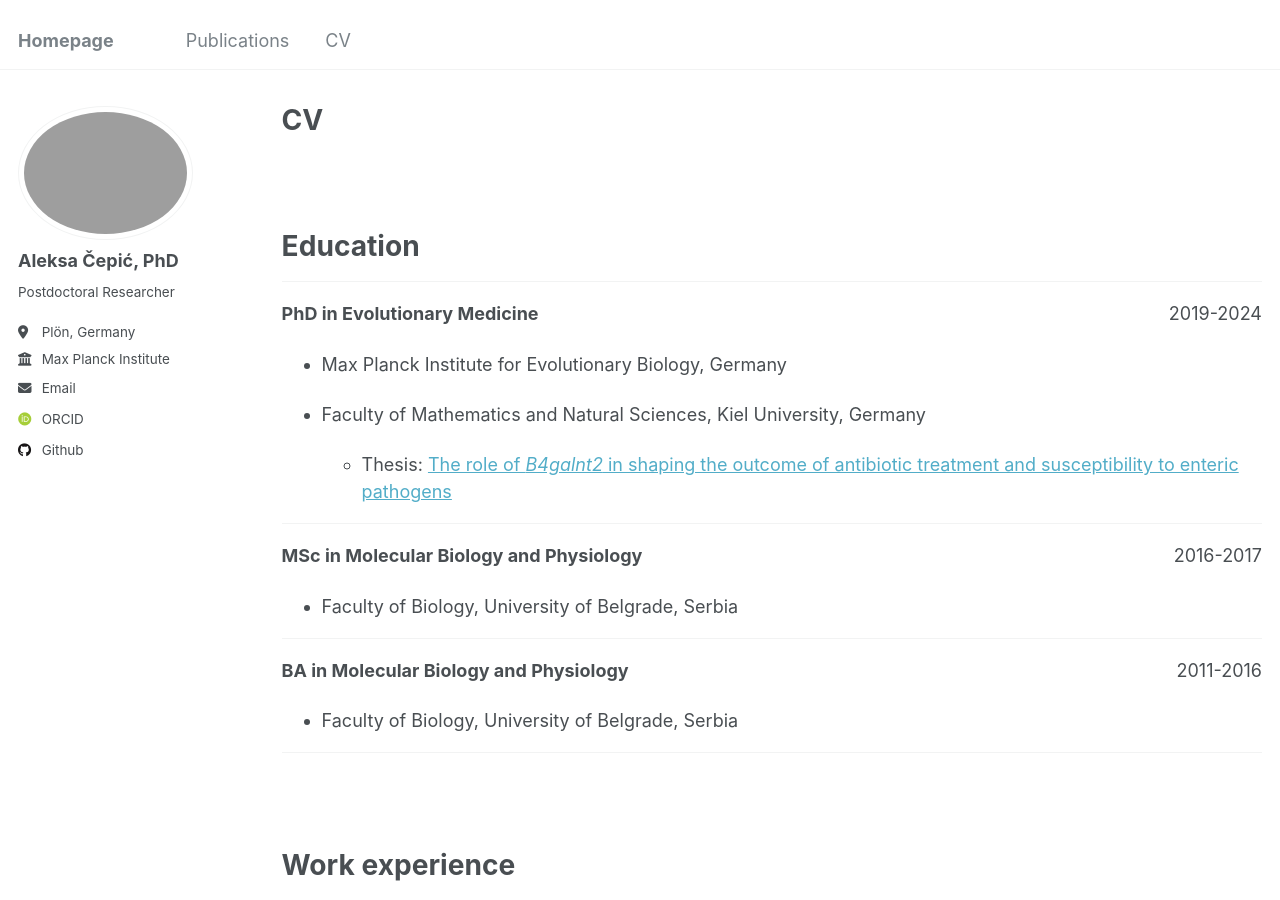
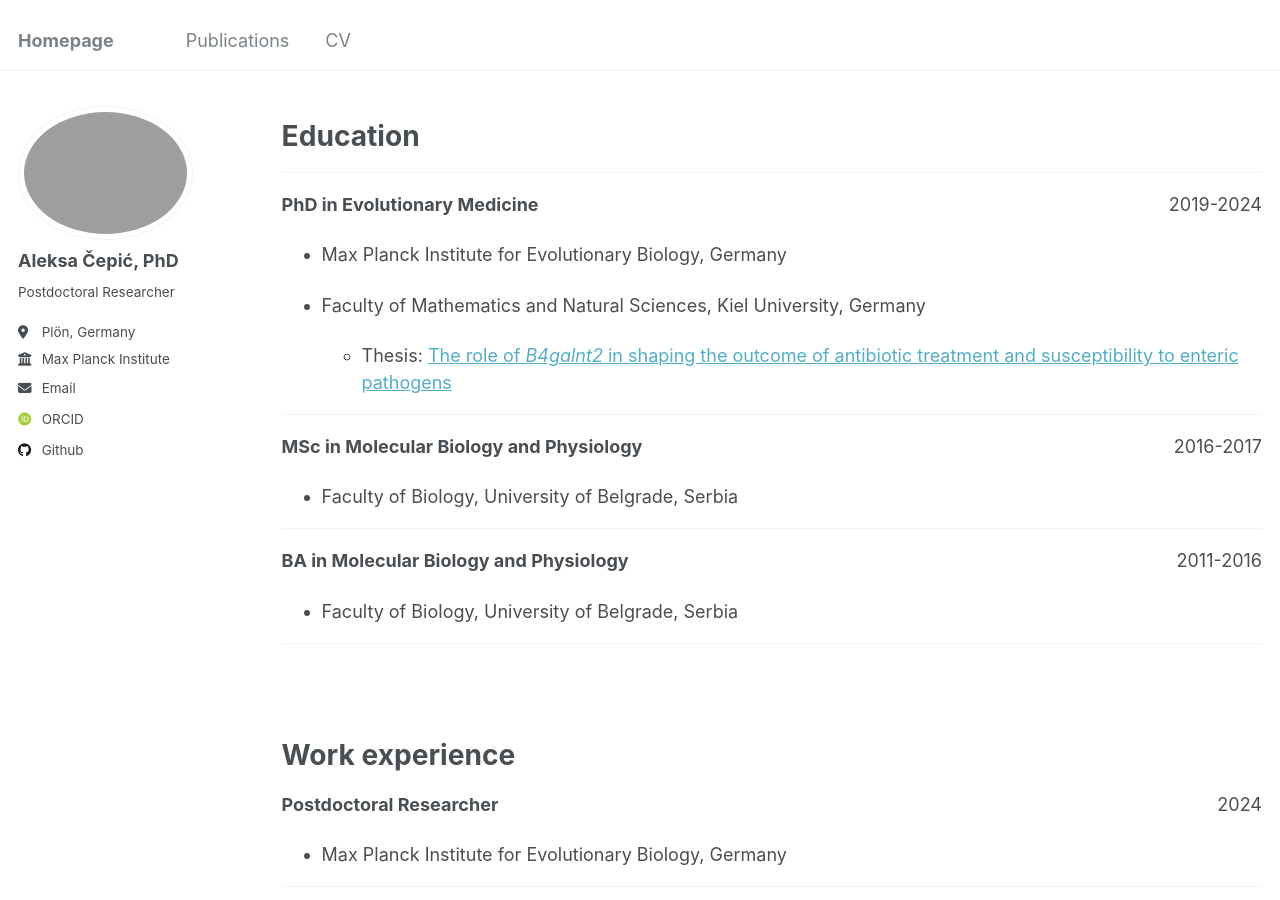
Before and after one commit to cepic-a/cepic-a.github.io, a Jekyll site: the page built from _pages/cv.md, in a window 1280 px wide and 900 px high. Built offline with Jekyll 4.4.1, drawn with Linux system fonts in a browser that asks for light colours; some web fonts are replaced.

Commit message:
Update cv.md

```diff
--- a/_pages/cv.md
+++ b/_pages/cv.md
@@ -1,6 +1,6 @@
 ---
 layout: archive
-title: "CV"
+title: ""
 permalink: /cv/
 author_profile: true
 redirect_from:
@@ -9,7 +9,6 @@ redirect_from:
 
 {% include base_path %}
 
-<br/><br/>
 
 Education
 ======
```
